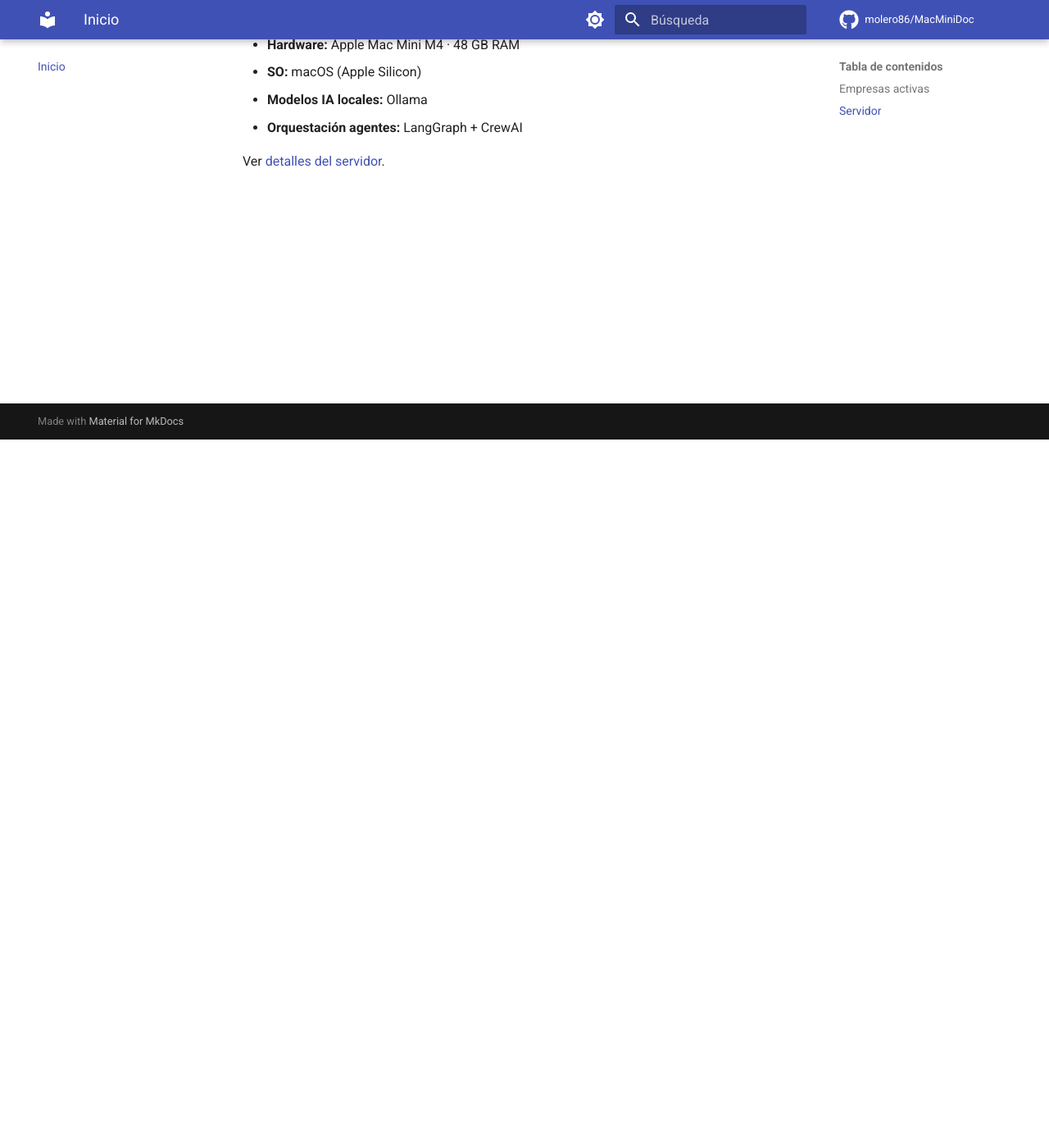
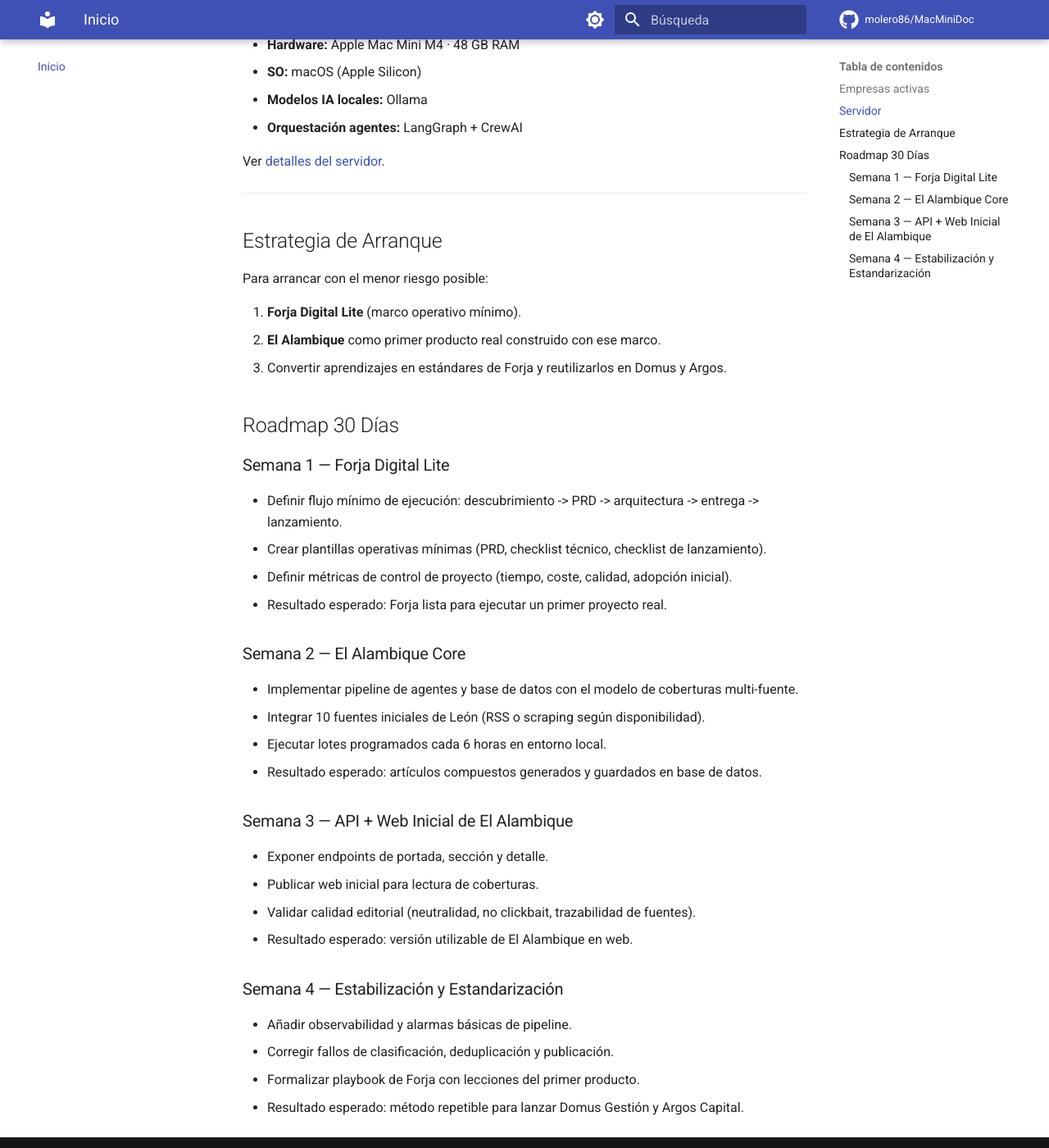
Before and after one commit to molero86/MacMiniDoc, an MkDocs documentation site: the page built from docs/index.md, in a window 1280 px wide and 1400 px high, scrolled down 864 px. Shown: the whole window at 82% size. Built offline with MkDocs 1.6.1 and Material for MkDocs 9.7.7, drawn with Linux system fonts in a browser that asks for light colours; comment, search, counter and statistics services are not loaded.

Commit message:
docs(roadmap): definir plan de 30 dias Forja Lite + El Alambique

````diff
--- a/docs/empresas/el-alambique/proyectos/index.md
+++ b/docs/empresas/el-alambique/proyectos/index.md
@@ -59,3 +59,29 @@
 | **el-alambique-api** | tablas `articles`, `article_tags`, `sources` |
 | **el-alambique-web** | endpoints estables de portada, sección y detalle |
 | **el-alambique-app** | los mismos endpoints que la web |
+
+## Plan de ejecución (30 días)
+
+### Semana 1
+
+- cerrar fuentes de entrada y validar RSS/scraping por medio
+- preparar entorno y esquema PostgreSQL
+- scaffold de `el-alambique-agents`
+
+### Semana 2
+
+- implementar Corresponsal + Documentalista + agrupación en coberturas
+- ejecutar jobs cada 6 horas
+- persistir resultados de pipeline y errores
+
+### Semana 3
+
+- implementar Redactor + Jefe de Sección + Maquetador
+- habilitar `el-alambique-api` con endpoints base
+- publicar una web inicial de lectura
+
+### Semana 4
+
+- ajustar calidad editorial y deduplicación
+- mejorar observabilidad y alertas
+- preparar backlog de `el-alambique-app`
--- a/docs/empresas/forja-digital/index.md
+++ b/docs/empresas/forja-digital/index.md
@@ -35,3 +35,18 @@ Ver [Proyectos](proyectos/index.md).
         ↓
 [Growth Lead IA]         — marketing, posicionamiento y adquisición
 ```
+
+## Forja Digital Lite (fase de arranque)
+
+Antes de construir la factoría completa, se operará una versión **Lite** enfocada a ejecutar El Alambique como proyecto piloto.
+
+### Entregables mínimos
+
+- Flujo operativo único: idea -> PRD -> arquitectura -> build -> release.
+- Plantilla PRD estándar para todos los proyectos.
+- Checklist de arquitectura y calidad mínima antes de desarrollar.
+- Checklist de lanzamiento y seguimiento post-release.
+
+### Criterio de éxito de Forja Lite
+
+Forja Lite se considera lista cuando permite ejecutar de principio a fin un producto real (El Alambique) sin bloqueos metodológicos.
--- a/docs/empresas/forja-digital/proyectos/index.md
+++ b/docs/empresas/forja-digital/proyectos/index.md
@@ -6,3 +6,15 @@
 | `forja-delivery` | Framework operativo para ejecutar proyectos software de extremo a extremo | 🚧 En construcción |
 | `forja-growth` | Stack de lanzamiento, marketing y optimización de adquisición | 🚧 En construcción |
 | `forja-ops` | Sistema de seguimiento de portfolio, métricas y decisiones de inversión de tiempo/capital | 🚧 En construcción |
+
+## Orden recomendado de construcción
+
+1. `forja-delivery` (versión Lite para operar el primer proyecto)
+2. `forja-ops` (seguimiento y métricas)
+3. `forja-discovery` (ampliar generación de oportunidades)
+4. `forja-growth` (optimizar adquisición y escalado)
+
+## Proyecto piloto de validación
+
+El primer proyecto ejecutado por Forja Digital será **El Alambique**.
+Si El Alambique llega a producción con este framework, Forja quedará validada como factoría reutilizable.
--- a/docs/index.md
+++ b/docs/index.md
@@ -25,3 +25,43 @@ Este repositorio sirve como fuente de verdad para las empresas, agentes IA y pro
 - **Orquestación agentes:** LangGraph + CrewAI
 
 Ver [detalles del servidor](servidor/hardware.md).
+
+---
+
+## Estrategia de Arranque
+
+Para arrancar con el menor riesgo posible:
+
+1. **Forja Digital Lite** (marco operativo mínimo).
+2. **El Alambique** como primer producto real construido con ese marco.
+3. Convertir aprendizajes en estándares de Forja y reutilizarlos en Domus y Argos.
+
+## Roadmap 30 Días
+
+### Semana 1 — Forja Digital Lite
+
+- Definir flujo mínimo de ejecución: descubrimiento -> PRD -> arquitectura -> entrega -> lanzamiento.
+- Crear plantillas operativas mínimas (PRD, checklist técnico, checklist de lanzamiento).
+- Definir métricas de control de proyecto (tiempo, coste, calidad, adopción inicial).
+- Resultado esperado: Forja lista para ejecutar un primer proyecto real.
+
+### Semana 2 — El Alambique Core
+
+- Implementar pipeline de agentes y base de datos con el modelo de coberturas multi-fuente.
+- Integrar 10 fuentes iniciales de León (RSS o scraping según disponibilidad).
+- Ejecutar lotes programados cada 6 horas en entorno local.
+- Resultado esperado: artículos compuestos generados y guardados en base de datos.
+
+### Semana 3 — API + Web Inicial de El Alambique
+
+- Exponer endpoints de portada, sección y detalle.
+- Publicar web inicial para lectura de coberturas.
+- Validar calidad editorial (neutralidad, no clickbait, trazabilidad de fuentes).
+- Resultado esperado: versión utilizable de El Alambique en web.
+
+### Semana 4 — Estabilización y Estandarización
+
+- Añadir observabilidad y alarmas básicas de pipeline.
+- Corregir fallos de clasificación, deduplicación y publicación.
+- Formalizar playbook de Forja con lecciones del primer producto.
+- Resultado esperado: método repetible para lanzar Domus Gestión y Argos Capital.
````
